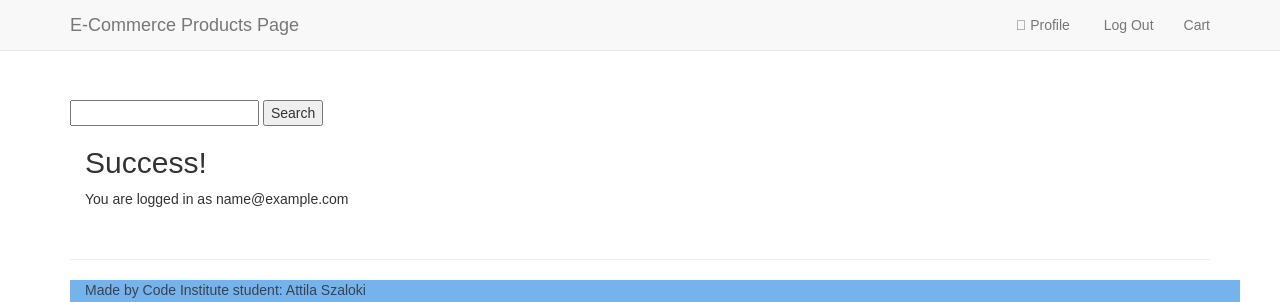
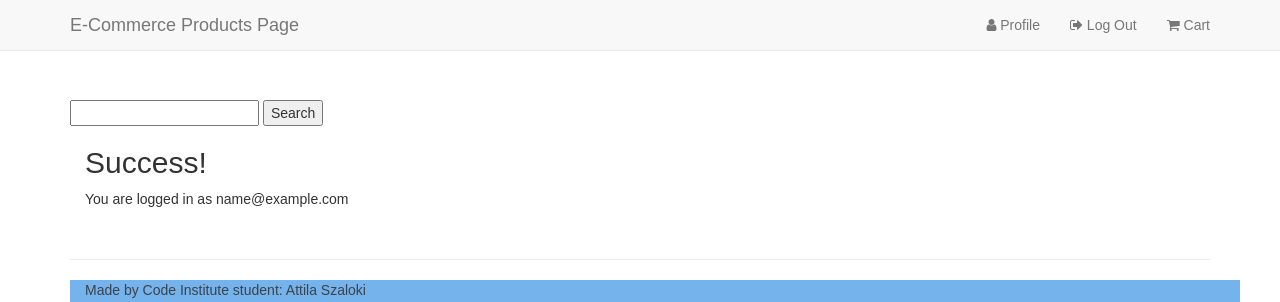
Before and after one commit to aticodein/ecommerce, a Django app: page /accounts/profile/ in a window 1280 px wide. Shown: the top 302 px of the page. Run offline with Django 3.2, Linux system fonts and the light colour scheme; the visitor is signed in with stand-in values (Sample User, id 1); some libraries are stand-ins or nearby versions.

Commit message:
fa icons to heroku

```diff
--- a/checkout/forms.py
+++ b/checkout/forms.py
@@ -5,7 +5,7 @@ from .models import Order
 class MakePaymentForm(forms.Form):
 
     MONTH_CHOICES = [(i, i) for i in range(1, 12)]
-    YEAR_CHOICES = [(i, i) for i in range(2016, 2036)]
+    YEAR_CHOICES = [(i, i) for i in range(2020, 2036)]
 
     credit_card_number = forms.CharField(label='Credit card number', required=False)
     cvv = forms.CharField(label='Security code (CVV)', required=False)
--- a/templates/base.html
+++ b/templates/base.html
@@ -7,7 +7,8 @@
     <meta http-equiv="X-UA-Compatible" content="ie=edge">
     <title>Ecommerce</title>
     <link rel="stylesheet" href="https://cdnjs.cloudflare.com/ajax/libs/bootswatch/3.3.7/cerulean/bootstrap.min.css">
-    <link rel="stylesheet" href="{% static 'font-awesome/css/fontawesome.min.css' %}">
+    <script src="https://cdnjs.cloudflare.com/ajax/libs/font-awesome/5.11.2/js/fontawesome.js"></script>
+    <link href="https://maxcdn.bootstrapcdn.com/font-awesome/4.7.0/css/font-awesome.min.css" rel="stylesheet">
     <link rel="stylesheet" href="{% static 'css/custom.css' %}">
     <script src="https://cdnjs.cloudflare.com/ajax/libs/jquery/3.2.1/jquery.min.js"></script>
     <script src="https://cdnjs.cloudflare.com/ajax/libs/twitter-bootstrap/3.3.7/js/bootstrap.min.js"></script>
@@ -40,7 +41,7 @@
                     {% endif %}
                     <li>
                         <a href="{% url 'view_cart' %}">
-                            <i class="fa fa-shipping-cart"></i>Cart
+                            <i class="fa fa-shopping-cart"></i> Cart
                             {% if product_count > 0 %}
                             <label class="badge badge-warning">{{ product_count }}</label>
                             {% endif %}
```
